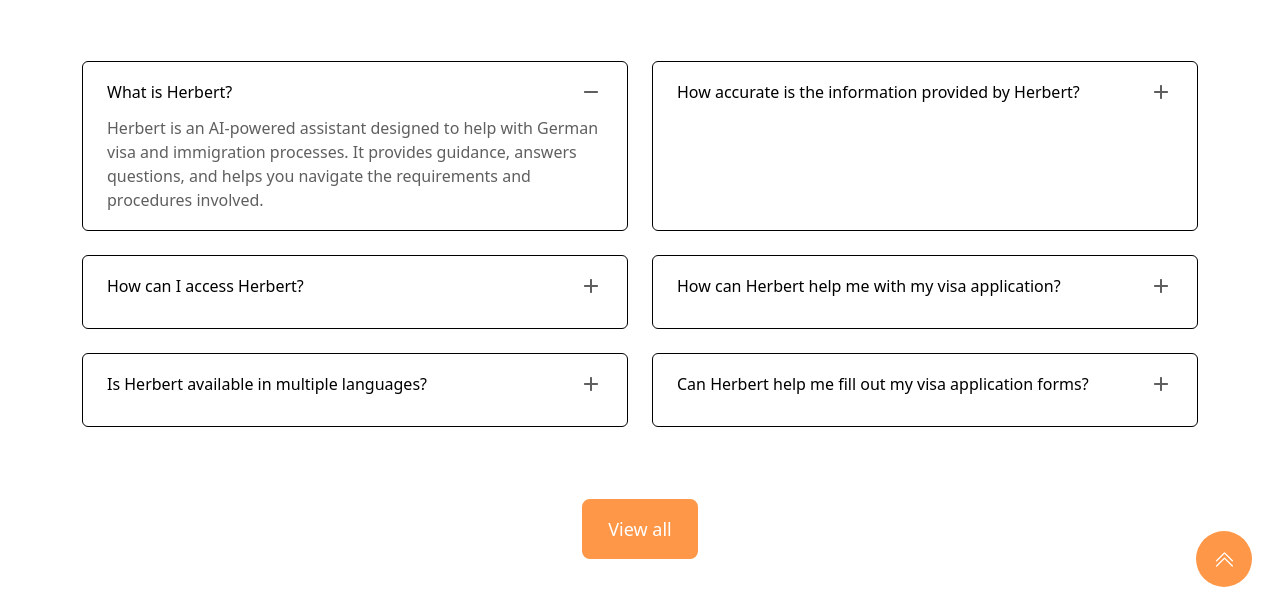
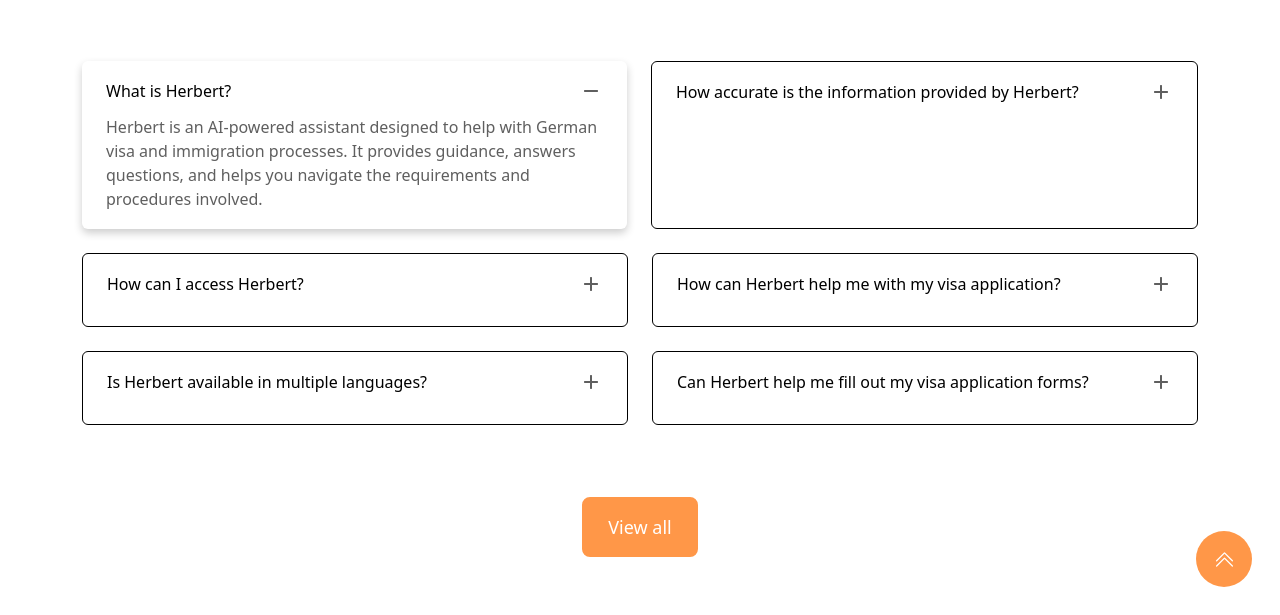
Before and after one commit to BimlaJain/Herbert, a plain HTML site: page footer.html in a window 1280 px wide. Both pictures are taken after a click on the element 355 px from the left and 283 px from the top of the page. Shown: the part 185-800 px from the top of the page. Drawn offline with nearby package versions, Linux system fonts and the light colour scheme.

Commit message:
add shadow on active

```diff
--- a/assets/js/accordion.js
+++ b/assets/js/accordion.js
@@ -6,7 +6,7 @@ document.querySelectorAll('.accordion-item').forEach((accordionItem) => {
 
         if (accordionItem.classList.contains('active')) {
             content.style.maxHeight = '0';
-            accordionItem.classList.remove('active');
+            accordionItem.classList.remove('active', 'active-shadow');
         } else {
             document.querySelectorAll('.accordion-item').forEach((item) => {
                 const otherContent = item.querySelector('.accordion-content');
@@ -14,13 +14,13 @@ document.querySelectorAll('.accordion-item').forEach((accordionItem) => {
                 const otherMinusIcon = item.querySelector('.accordion-icon-minus');
                 if (item !== accordionItem) {
                     otherContent.style.maxHeight = '0';
-                    item.classList.remove('active');
+                    item.classList.remove('active', 'active-shadow');
                     otherPlusIcon.classList.remove('hidden');
                     otherMinusIcon.classList.add('hidden');
                 }
             });
             content.style.maxHeight = content.scrollHeight + 'px';
-            accordionItem.classList.add('active');
+            accordionItem.classList.add('active', 'active-shadow');
         }
         plusIcon.classList.toggle('hidden');
         minusIcon.classList.toggle('hidden');
--- a/footer.html
+++ b/footer.html
@@ -72,10 +72,13 @@
         };
     </script>
     <style>
-        .accordion-item.active {
-            box-shadow:  6px #8080801F !important;
+       .accordion-item.active-shadow {
+    box-shadow: 0px 4px 8px rgba(0, 0, 0, 0.2);
+    border: none;
+    transition: box-shadow 0.3s ease, border 0.3s ease;
+}
 
-        }
+
     </style>
 </head>
 
```
